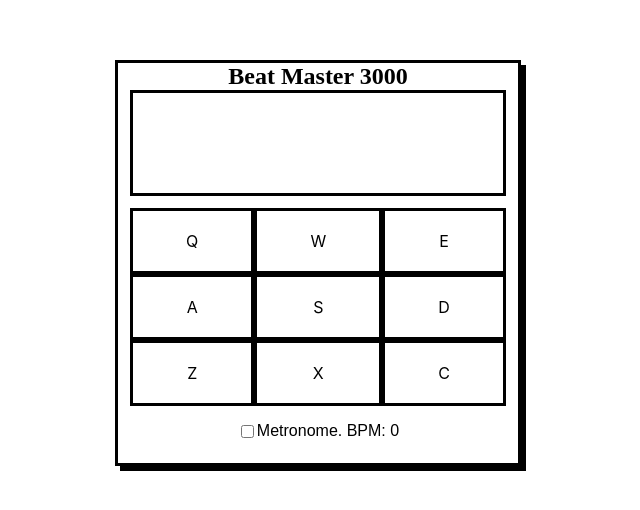
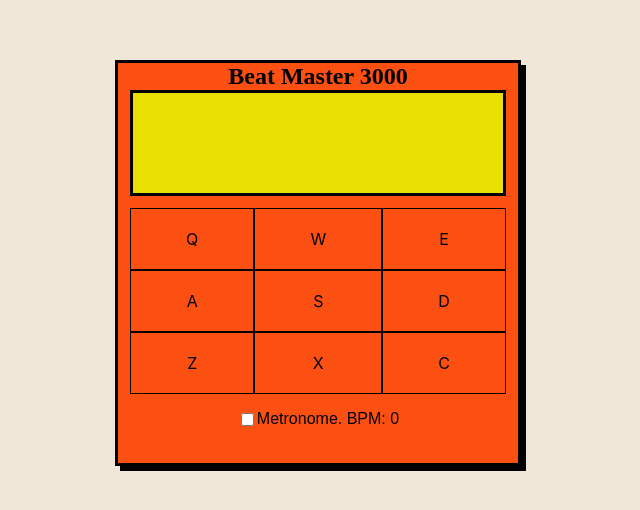
Before and after one commit to lightme16/drum-machine, a React (Create React App) app: page / in a window 1280 px wide. Shown: the part 140-650 px from the top of the page, without its empty margins (325-965 px from the left). Built offline with nearby package versions, Linux system fonts and the light colour scheme; a web font is replaced by a local one.

Commit message:
Change color schema; Add screenshot;

```diff
--- a/src/App.css
+++ b/src/App.css
@@ -8,6 +8,7 @@ body {
     sans-serif;
     -webkit-font-smoothing: antialiased;
     -moz-osx-font-smoothing: grayscale;
+    background: #F0E7D8;
 }
 
 code {
@@ -24,6 +25,7 @@ code {
 }
 
 #drum-machine {
+    background: #FB5012;
     border-style: solid;
     box-shadow: 5px 5px black;
     position: absolute;
@@ -41,6 +43,7 @@ code {
 }
 
 #display {
+    background: #E9DF00;
     margin: 0 12px 12px 12px;
     border-style: solid;
     height: 100px;
@@ -60,6 +63,7 @@ h2 {
 
 .drum-pad {
     border-style: solid;
+    border-width: thin;
     text-align: center;
     padding: 20px;
 }
--- a/src/App.js
+++ b/src/App.js
@@ -14,7 +14,7 @@ import metronome from './samples/metronome_tick.wav';
 import {Provider, connect} from 'react-redux'
 import {createStore} from 'redux'
 
-const colors = ['red', 'green', 'blue', 'yellow', 'cyan', 'orange'];
+const colors = ['red', '#03FCBA', '#E9DF00', '#01FDF6', '#01FDF6', '#F0E7D8'];
 const keyCodes = {
     '81': 'Q',
     '87': 'W',
@@ -85,11 +85,11 @@ const animateDrumButton = (id) => {
         // keyframes
         {
             transform: 'translateY(0px)',
-            backgroundColor: 'red'
+            backgroundColor: '#E9DF00'
         },
         {
             transform: 'translateY(-10px)',
-            backgroundColor: 'blue'
+            backgroundColor: '#F0E7D8'
         }
     ], {
         // timing options
```
Also changed, not shown: screenshots/screen.png (added), 1 other file (tests, documents, lock files or other folders).
